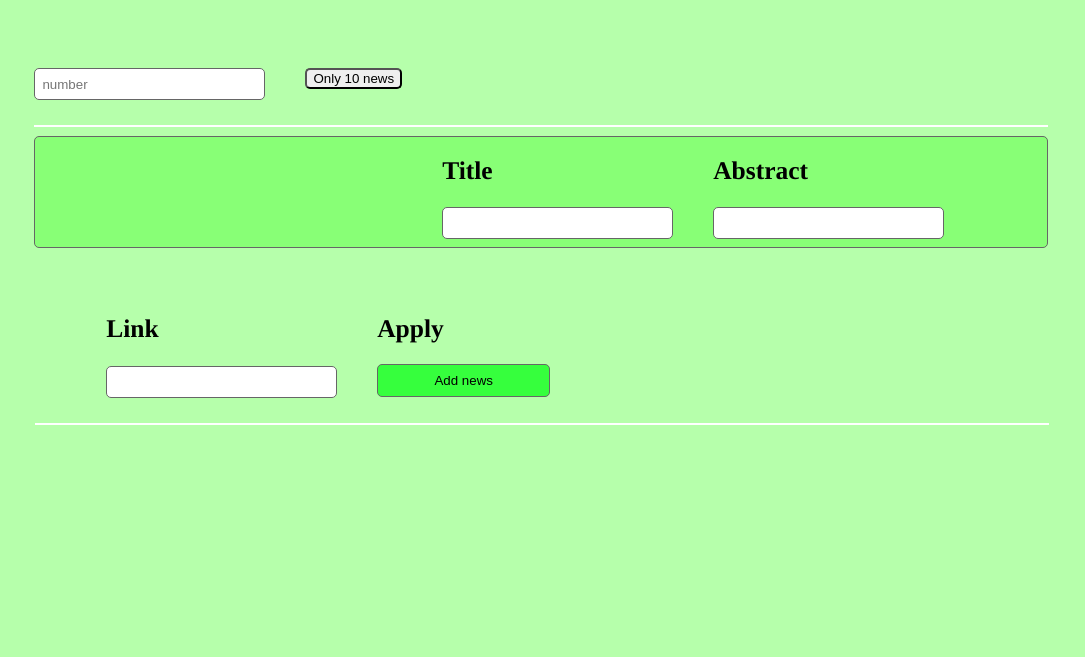
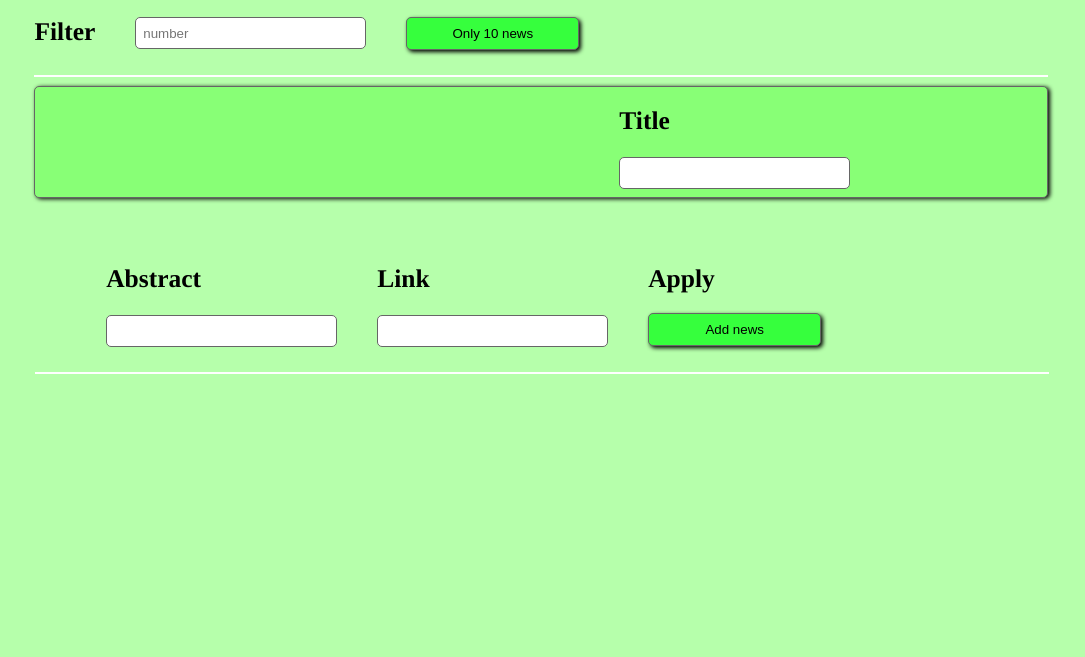
Before and after one commit to VlaDick666/SSP, a plain HTML site: page Lab 5-7/index.html in a window 1280 px wide. Shown: the part 143-800 px from the top of the page, without its empty margins (100-1185 px from the left). Drawn offline with nearby package versions, Linux system fonts and the light colour scheme; no server answers.

Commit message:
Update index.css

```diff
--- a/Lab 5-7/styles/index.css
+++ b/Lab 5-7/styles/index.css
@@ -8,6 +8,7 @@
     background-color: #88FF76;
     border-radius: 5px;
     border: 1px solid #666;
+    box-shadow: 2px 1px 4px black;
 }
 .even-list-style{
     margin-bottom: 8px;
@@ -17,6 +18,7 @@
     display: block;
     border-radius: 5px;
     border: 1px solid #666;
+    box-shadow: 2px 1px 4px black;
 }
 .list-style > .FN-div{
     width: 28%;
@@ -91,6 +93,7 @@ form {
   background-color: #88FF76;
   border-radius: 5px;
   border: 1px solid #666;
+  box-shadow: 2px 1px 4px black;
 }
 
 .cont {
@@ -117,6 +120,15 @@ text-align: center;
 	width: 80%;
     margin-left: 10%;
 }
+#button{
+  -moz-border-radius: 5px;
+  -webkit-border-radius: 5px;
+  background-color: #36FF3D;
+  border: 1px solid #666;
+  width: 173px;
+  height: 33px;
+  box-shadow: 2px 2px 4px black;
+}
 .button{
     padding: 3px 7px;
     -moz-border-radius: 5px;
@@ -126,6 +138,15 @@ text-align: center;
     width: 173px;
     height: 33px;
     margin-top: -2px;
+    box-shadow: 2px 2px 4px black;
+}
+#button-contener{
+    float: left;
+    display: block;
+    border-radius: 5px;
+    margin-right: 40px;
+    margin-bottom: 5px;
+    margin-top: 50px;
 }
 .button-contener{
     float: left;
```
